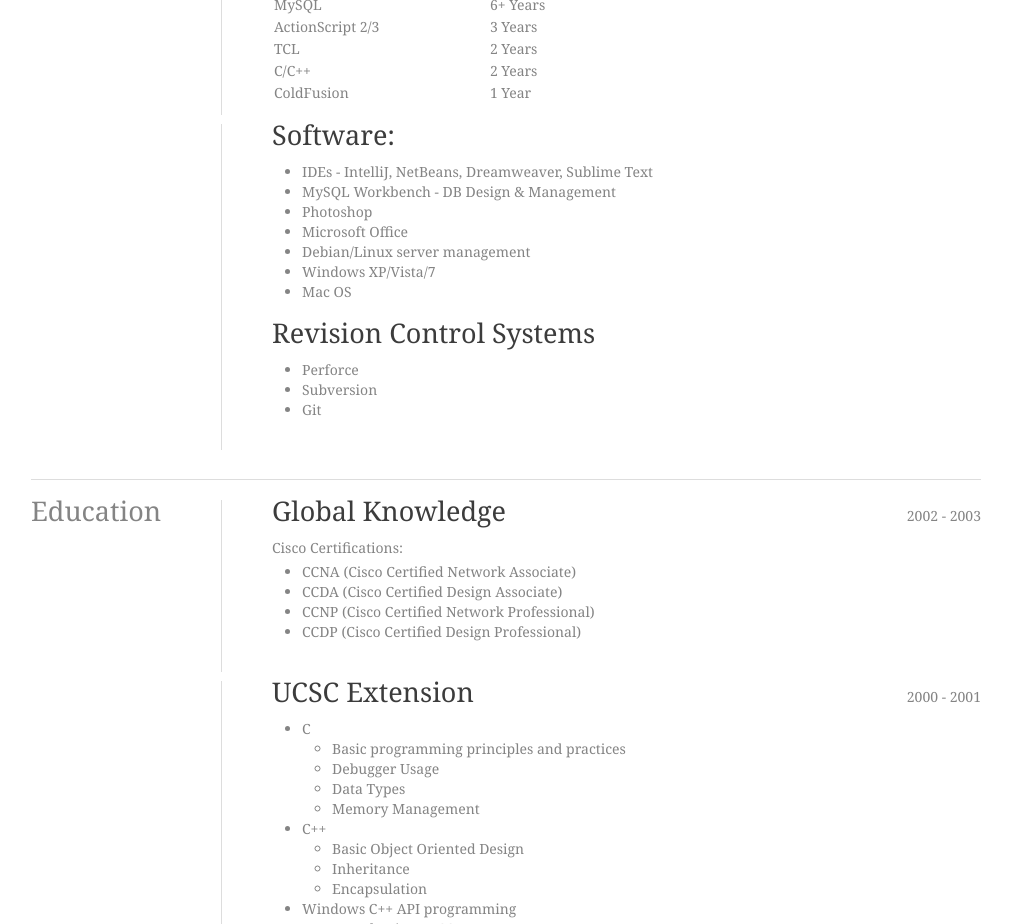
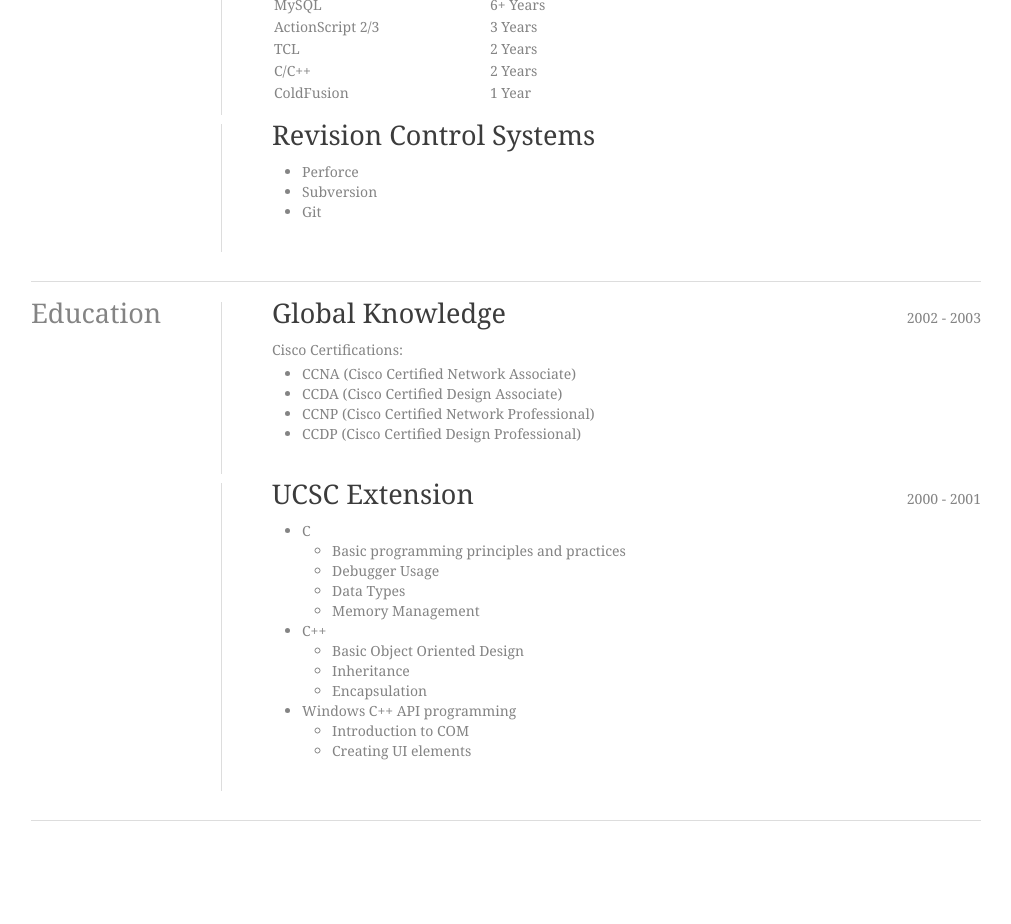
Before and after one commit to fishgills/mysite, a plain HTML site: page www/resume.html in a window 1280 px wide. Shown: the part 4720-5644 px from the top of the page, without its empty margins (134-1145 px from the left). After the commit the page ends 5541 px from the top, so only its background shows below. Drawn offline with Linux system fonts and the light colour scheme.

Commit message:
More ball busting

```diff
--- a/www/resume.html
+++ b/www/resume.html
@@ -555,18 +555,6 @@
         </table>
     </div>
     <div class="item">
-
-        <h3>Software:</h3>
-
-        <ul>
-            <li>IDEs - IntelliJ, NetBeans, Dreamweaver, Sublime Text</li>
-            <li>MySQL Workbench - DB Design &amp; Management</li>
-            <li>Photoshop</li>
-            <li>Microsoft Office</li>
-            <li>Debian/Linux server management</li>
-            <li>Windows XP/Vista/7</li>
-            <li>Mac OS</li>
-        </ul>
         <h3>Revision Control Systems</h3>
         <ul>
             <li>Perforce</li>
```
